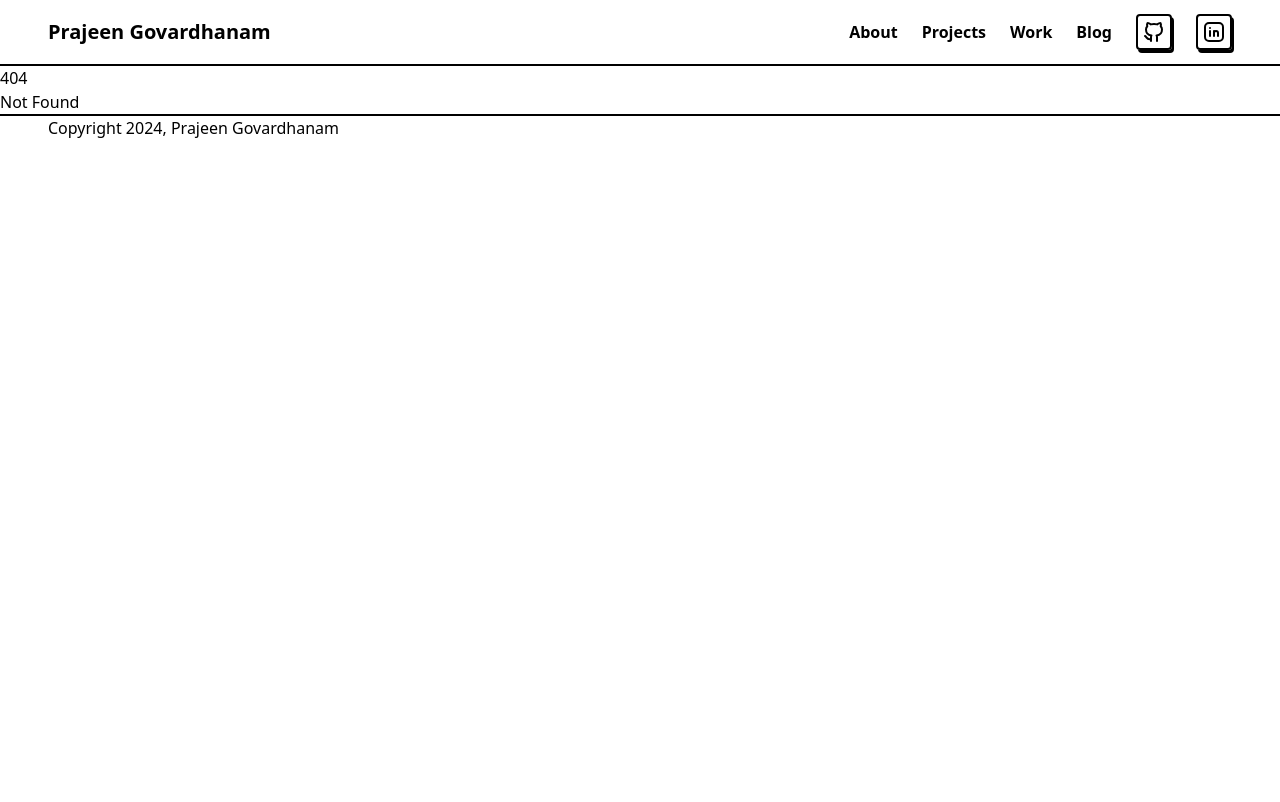
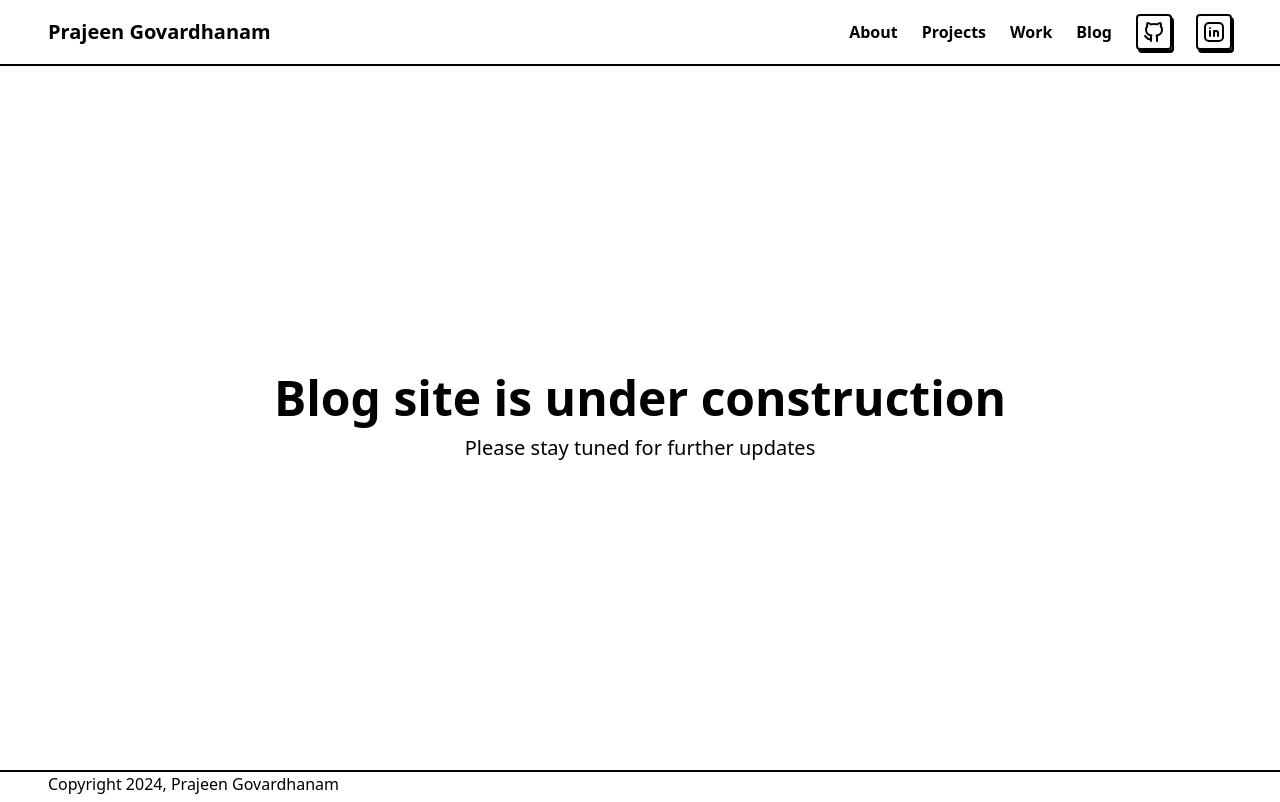
Before and after one commit to PrajeenRG/personal-website, a SvelteKit app: page /blog in a window 1280 px wide. Before the commit this address had no page. Built offline with nearby package versions, Linux system fonts and the light colour scheme; a web font is replaced by a local one.

Commit message:
:sparkles: Add default error page and blog placeholder
Signed-off-by: Prajeen Govardhanam <p@prajeen.com>

```diff
--- /dev/null
+++ b/src/routes/+error.svelte
@@ -0,0 +1,14 @@
+<script>
+  import { page } from '$app/stores'
+  import { name } from '$lib/data.json'
+</script>
+
+<svelte:head>
+  <title>{name} | {$page.status} {$page.error?.message}</title>
+</svelte:head>
+<div class="min-h-[88vh] grid place-items-center">
+  <div class="flex flex-col gap-3 place-items-center">
+    <h1 class="font-bold text-5xl">Error {$page.status}</h1>
+    <p class="text-xl">{$page.error?.message}</p>
+  </div>
+</div>
--- /dev/null
+++ b/src/routes/blog/+page.svelte
@@ -0,0 +1,17 @@
+<script>
+  import { name } from '$lib/data.json'
+</script>
+
+<svelte:head>
+  <title>{name} | Blog</title>
+  <meta
+    name="description"
+    content="A blog site that focus on tech and general rants"
+  />
+</svelte:head>
+<div class="min-h-[88vh] grid place-items-center">
+  <div class="flex flex-col gap-3 place-items-center">
+    <h1 class="font-bold text-5xl">Blog site is under construction</h1>
+    <p class="text-xl">Please stay tuned for further updates</p>
+  </div>
+</div>
```
